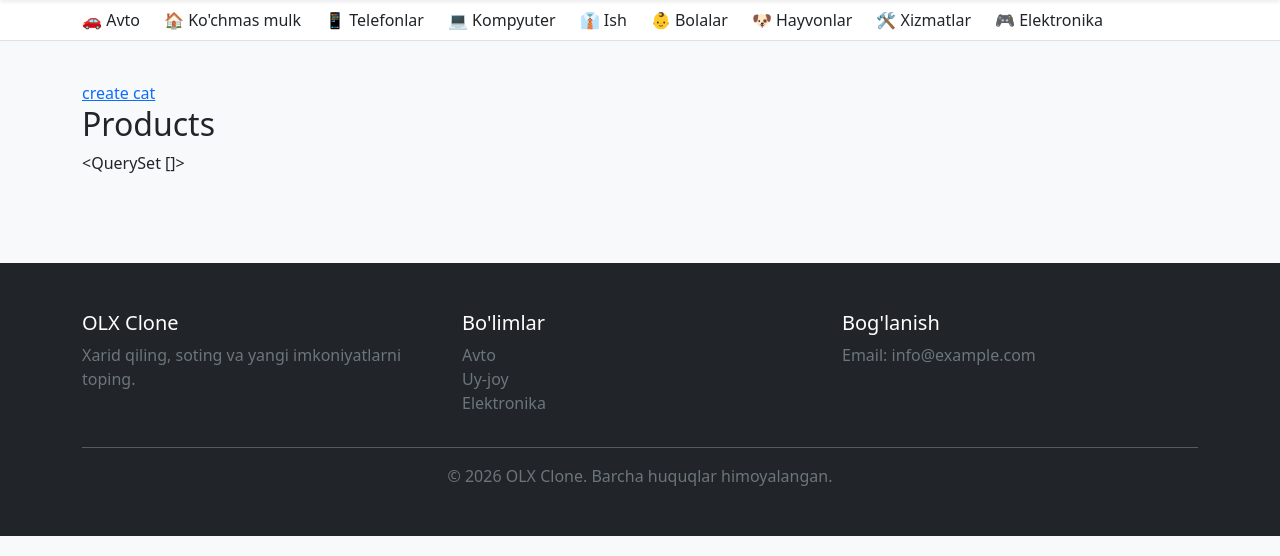
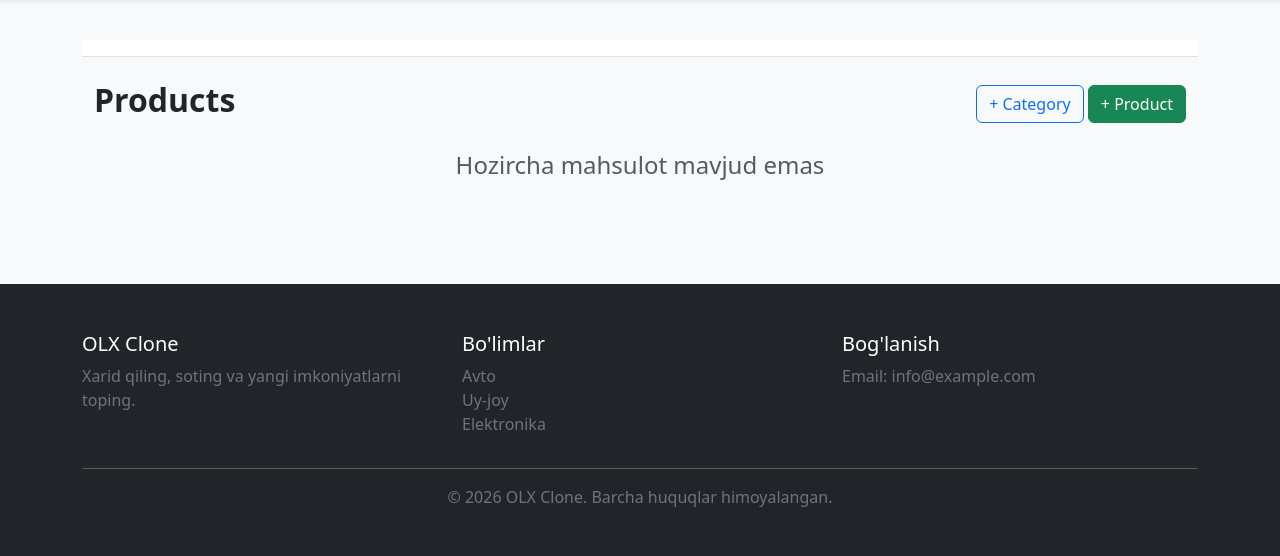
Before and after one commit to Shohjahon2055/django_u18, a Django app: page / in a window 1280 px wide. Shown: the part 68-624 px from the top of the page. Run offline with Django 5.2, Linux system fonts and the light colour scheme; data that the repository does not hold is empty.

Commit message:
olx product

```diff
--- a/config/settings.py
+++ b/config/settings.py
@@ -9,6 +9,7 @@ https://docs.djangoproject.com/en/6.0/topics/settings/
 For the full list of settings and their values, see
 https://docs.djangoproject.com/en/6.0/ref/settings/
 """
+import os
 
 from pathlib import Path
 
@@ -125,3 +126,6 @@ USE_TZ = True
 # https://docs.djangoproject.com/en/6.0/howto/static-files/
 
 STATIC_URL = 'static/'
+
+MEDIA_URL = '/media/'
+MEDIA_ROOT = os.path.join(BASE_DIR, 'media')
--- a/config/urls.py
+++ b/config/urls.py
@@ -1,8 +1,12 @@
 
 from django.contrib import admin
 from django.urls import path,include
+from django.conf.urls.static import static
+from config import settings
 
 urlpatterns = [
     path('admin/', admin.site.urls),
     path('',include("product.urls")),
 ]
+if settings.DEBUG:
+    urlpatterns += static(settings.MEDIA_URL, document_root=settings.MEDIA_ROOT)
--- a/product/models.py
+++ b/product/models.py
@@ -3,6 +3,9 @@ from django.db import models
 # Create your models here.
 class Category(models.Model):
     title=models.CharField(max_length=200)
+
+    def __str__(self):
+        return self.title
 
 
 class Product(models.Model):
@@ -12,3 +15,4 @@ class Product(models.Model):
     description=models.TextField()
     created_at=models.DateTimeField(auto_now_add=True)
     updated_at=models.DateTimeField(auto_now=True)
+    image=models.ImageField(upload_to='product',blank=True,null=True)
--- a/product/urls.py
+++ b/product/urls.py
@@ -1,8 +1,9 @@
 from django.urls import path
 
-from product.views import index_list, create_category
+from product.views import index_list, create_category, create_product
 
 urlpatterns=[
     path('',index_list,name='index'),
     path('cat/create/',create_category,name='category'),
+    path('product/create/',create_product,name='product'),
 ]
--- a/product/views.py
+++ b/product/views.py
@@ -1,13 +1,17 @@
 from django.shortcuts import render,redirect
 
-from .forms import CategoryForm
-from .models import Product
+from .forms import CategoryForm, ProductForm
+from .models import Product, Category
+
+
 # Create your views here.
 
 def index_list(request):
+    categories=Category.objects.all()
     products=Product.objects.all()
     context={
-        'products':products
+        'products':products,
+        'categories':categories
 
     }
     return render(request,'product/index.html',context)
@@ -22,3 +26,14 @@ def create_category(request):
     else:
         form=CategoryForm()
     return render(request,'product/category_create.html',{'form':form})
+
+
+def create_product(request):
+    if request.method=='POST':
+        form=ProductForm(request.POST,request.FILES)
+        if form.is_valid():
+            form.save()
+            return redirect("index")
+    else:
+        form=ProductForm()
+    return render(request,'product/product_create.html',{'form':form})
--- a/templates/base.html
+++ b/templates/base.html
@@ -139,31 +139,6 @@
     </div>
 </nav>
 
-<!-- ================= Categories ================= -->
-
-<div class="bg-white border-bottom">
-
-    <div class="container py-2">
-
-        <div class="d-flex gap-4 overflow-auto">
-
-            <a href="#" class="text-decoration-none text-dark">🚗 Avto</a>
-            <a href="#" class="text-decoration-none text-dark">🏠 Ko'chmas mulk</a>
-            <a href="#" class="text-decoration-none text-dark">📱 Telefonlar</a>
-            <a href="#" class="text-decoration-none text-dark">💻 Kompyuter</a>
-            <a href="#" class="text-decoration-none text-dark">👔 Ish</a>
-            <a href="#" class="text-decoration-none text-dark">👶 Bolalar</a>
-            <a href="#" class="text-decoration-none text-dark">🐶 Hayvonlar</a>
-            <a href="#" class="text-decoration-none text-dark">🛠 Xizmatlar</a>
-            <a href="#" class="text-decoration-none text-dark">🎮 Elektronika</a>
-
-        </div>
-
-    </div>
-
-</div>
-
-<!-- ================= Messages ================= -->
 
 <div class="container mt-3">
 
--- a/templates/product/index.html
+++ b/templates/product/index.html
@@ -1,7 +1,112 @@
 {% extends 'base.html' %}
+
 {% block content %}
+<!-- ================= Categories ================= -->
 
-<a href="{% url 'category' %}">create cat</a>
-<h2>Products</h2>
-<p>{{ products }}</p>
+<div class="bg-white border-bottom">
+
+    <div class="container py-2">
+
+        <div class="d-flex gap-4 overflow-auto">
+{% for category in categories %}
+
+            <a href="#" class="text-decoration-none text-dark">{{ category.title }}</a>
+{% endfor %}
+
+        </div>
+
+    </div>
+
+</div>
+
+<!-- ================= Messages ================= -->
+
+
+<div class="container py-4">
+
+    <!-- Header -->
+    <div class="d-flex justify-content-between align-items-center mb-4">
+        <h2 class="fw-bold">Products</h2>
+
+        <div>
+            <a href="{% url 'category' %}" class="btn btn-outline-primary">
+                + Category
+            </a>
+
+            <a href="{% url 'product' %}" class="btn btn-success">
+                + Product
+            </a>
+        </div>
+    </div>
+
+    <div class="row g-4">
+
+        {% for product in products %}
+
+        <div class="col-lg-3 col-md-4 col-sm-6">
+
+            <div class="card h-100 shadow-sm border-0">
+
+                {% if product.image %}
+                <img src="{{ product.image.url }}"
+                     class="card-img-top"
+                     style="height:230px;object-fit:cover;">
+                {% else %}
+                <img src="https://via.placeholder.com/400x300"
+                     class="card-img-top"
+                     style="height:230px;object-fit:cover;">
+                {% endif %}
+
+                <div class="card-body">
+
+                    <h4 class="text-success fw-bold">
+                        ${{ product.price }}
+                    </h4>
+
+                    <h5 class="card-title fw-semibold">
+                        {{ product.title }}
+                    </h5>
+
+                    <p class="card-text text-muted">
+                        {{ product.description|truncatechars:70 }}
+                    </p>
+
+                </div>
+
+                <div class="card-footer bg-white border-0">
+
+                    <small class="text-secondary">
+                        {{ product.created_at|date:"d M Y" }}
+                    </small>
+
+                    <div class="mt-3 d-grid">
+
+                        <a href="#" class="btn btn-outline-primary">
+                            Batafsil
+                        </a>
+
+                    </div>
+
+                </div>
+
+            </div>
+
+        </div>
+
+        {% empty %}
+
+        <div class="col-12 text-center">
+
+            <h4 class="text-muted">
+                Hozircha mahsulot mavjud emas
+            </h4>
+
+        </div>
+
+        {% endfor %}
+
+    </div>
+
+</div>
+
 {% endblock %}
```
Also changed, not shown: product/forms.py (+15 -1 lines), templates/product/product_create.html (added, +10 -0 lines), media/product/tv.webp (added), product/migrations/0002_product_image.py (added).
